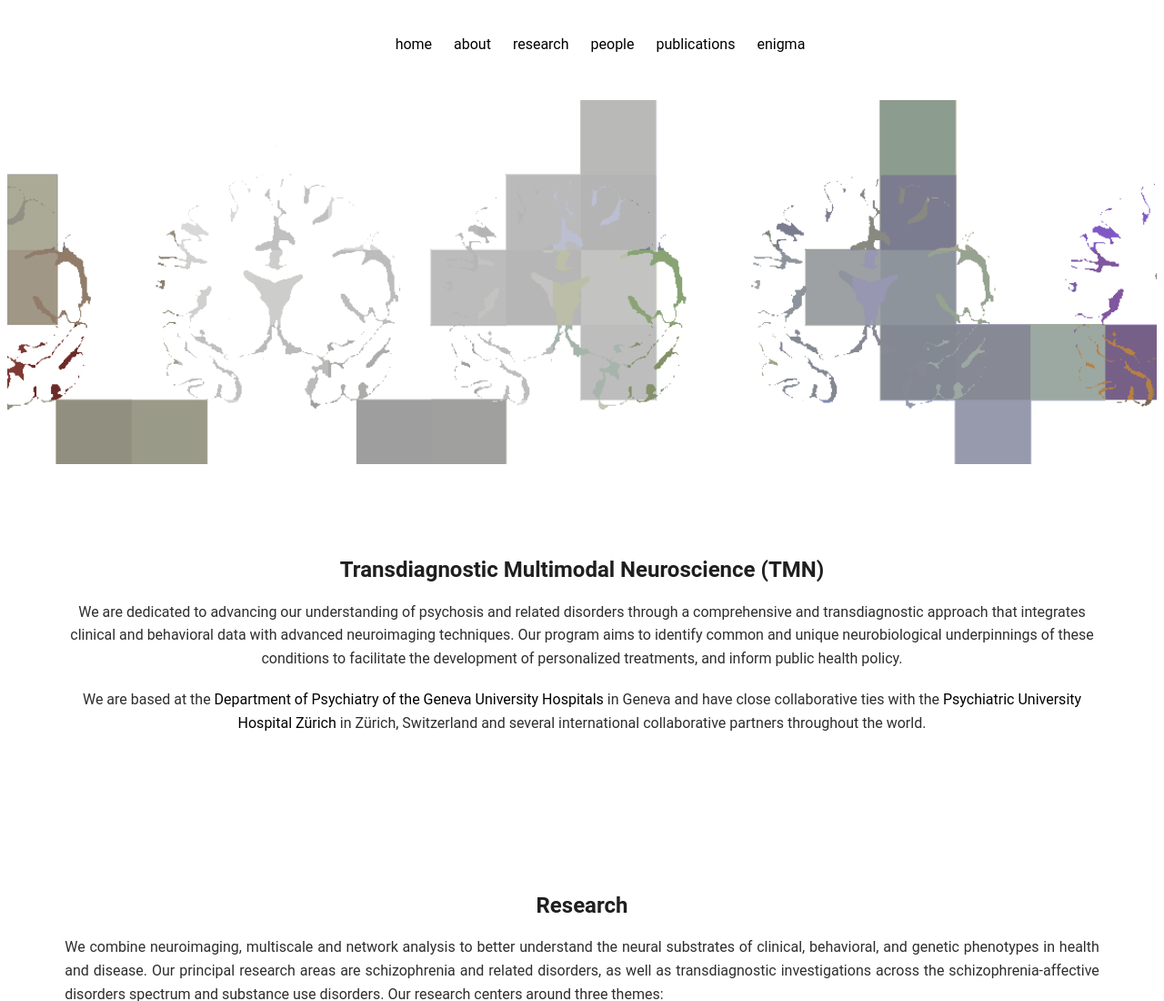
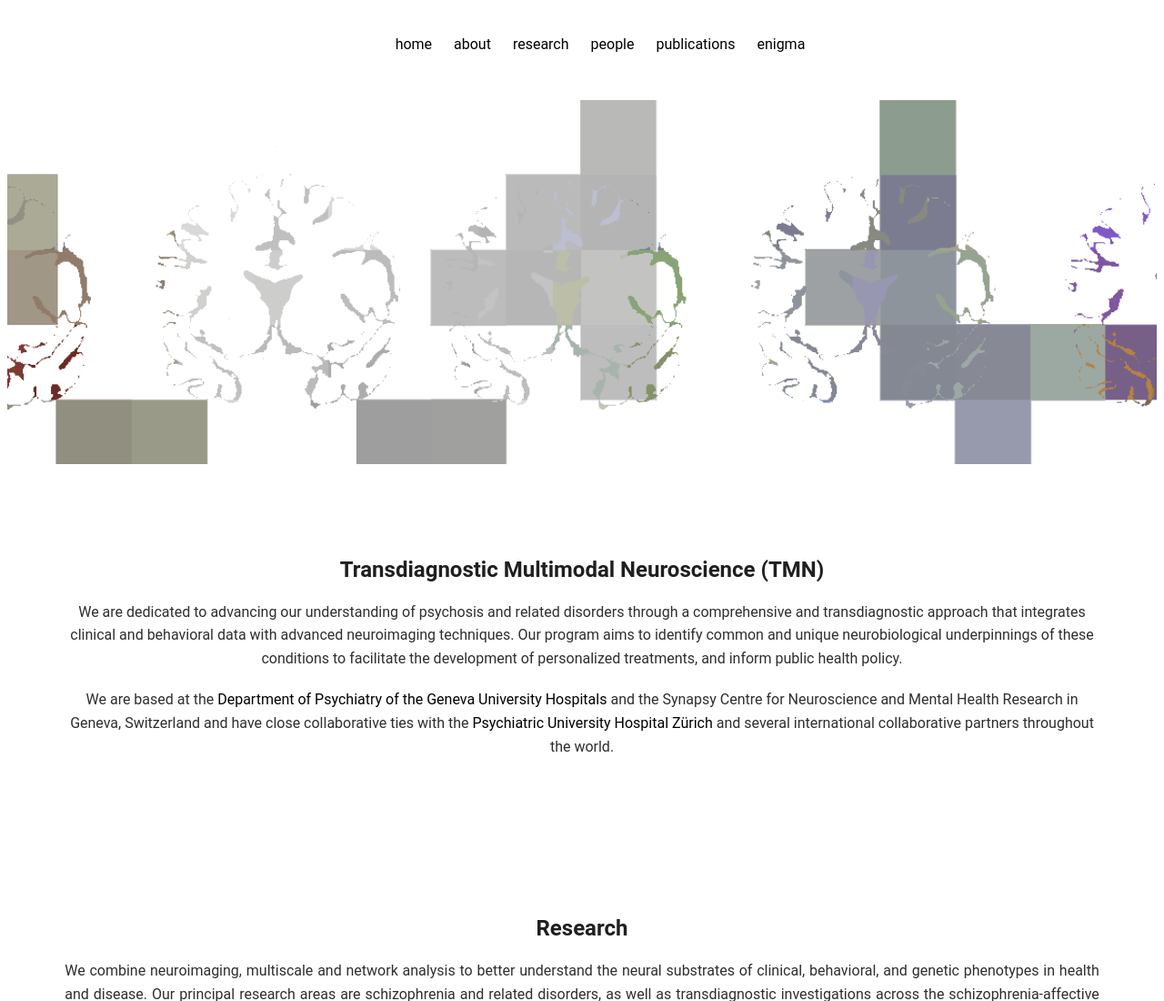
Before and after one commit to TMN-LAB/TMN-LAB.github.io, a plain HTML site: page index.html in a window 1280 px wide. Shown: the top 1100 px of the page at 91% size. Drawn offline with Linux system fonts and the light colour scheme.

Commit message:
Update index.html

```diff
--- a/index.html
+++ b/index.html
@@ -64,7 +64,7 @@
 <section class="some-related-articles" id="about">
   <h1>Transdiagnostic Multimodal Neuroscience (TMN)</h1>
   <p>We are dedicated to advancing our understanding of psychosis and related disorders through a comprehensive and transdiagnostic approach that integrates clinical and behavioral data with advanced neuroimaging techniques. Our program aims to identify common and unique neurobiological underpinnings of these conditions to facilitate the development of personalized treatments, and inform public health policy.</p>
-  <p>We are based at the <a href="https://www.hug.ch/sante-mentale-psychiatrie">Department of Psychiatry of the Geneva University Hospitals</a> in Geneva and have close collaborative ties with the <a href="https://www.pukzh.ch/"> Psychiatric University Hospital Zürich</a> in Zürich, Switzerland and several international collaborative partners throughout the world.</p>
+  <p>We are based at the <a href="https://www.hug.ch/sante-mentale-psychiatrie">Department of Psychiatry of the Geneva University Hospitals</a> and the Synapsy Centre for Neuroscience and Mental Health Research in Geneva, Switzerland and have close collaborative ties with the <a href="https://www.pukzh.ch/"> Psychiatric University Hospital Zürich</a> and several international collaborative partners throughout the world.</p>
 </section>
 
 
```
